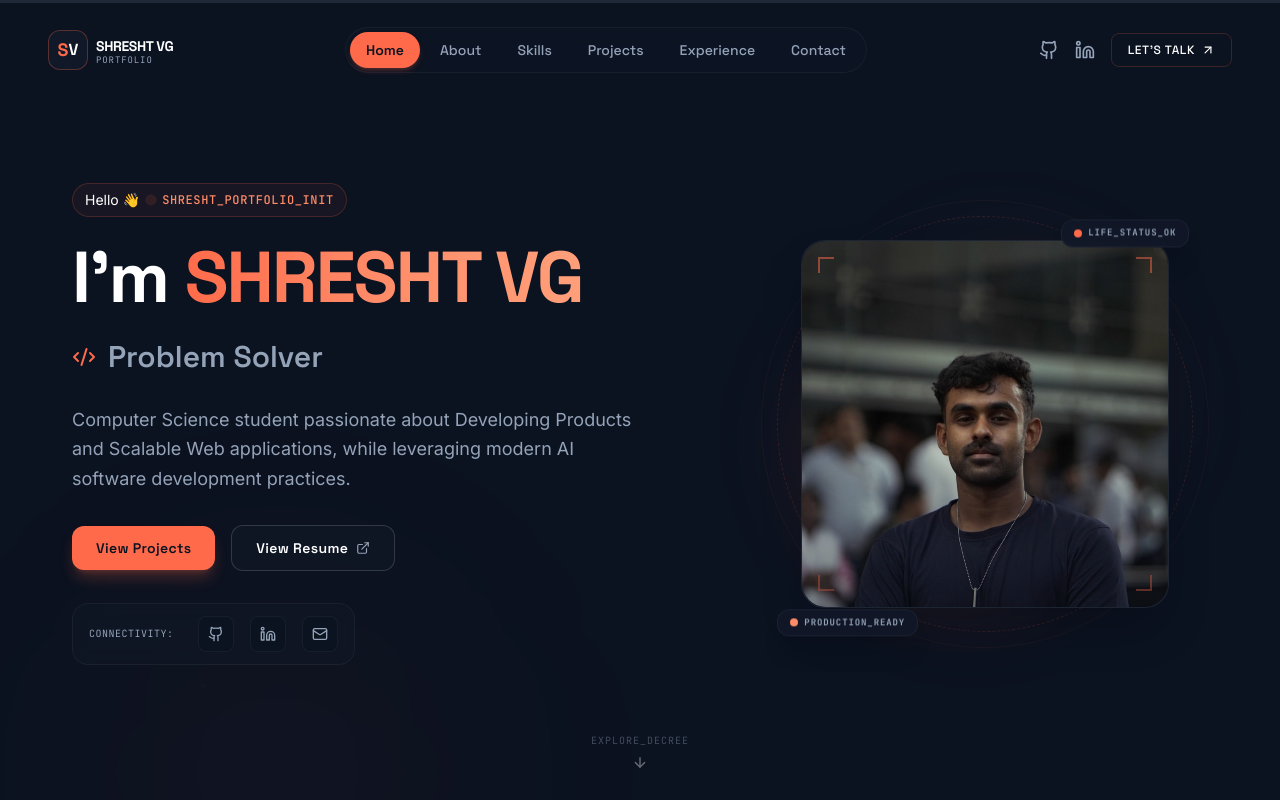
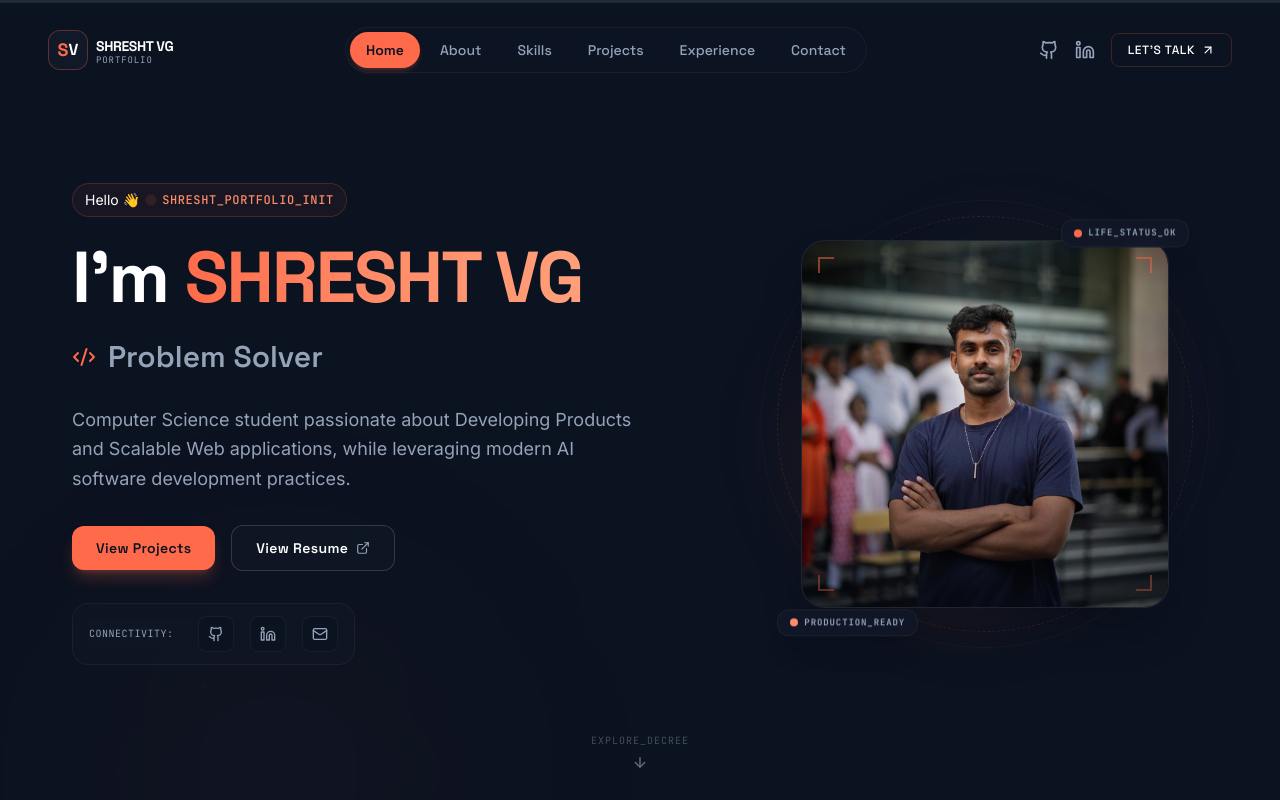
Before and after one commit to Shreshtvg/Portfolio-Website, a React (Vite) app: page / in a window 1280 px wide. Shown: the top 800 px of the page. Built offline with nearby package versions, Linux system fonts and the light colour scheme.

Commit message:
changed profile picture

```diff
--- a/src/data/portfolioData.ts
+++ b/src/data/portfolioData.ts
@@ -40,7 +40,7 @@ export const portfolioData = {
       "Software Engineer",
       "Problem Solver"
     ],
-    avatar: "/images/shresht_avatar_1779794430571.jpg",
+    avatar: "/images/shresht_avatar_1779794430571.jpeg",
     socials: {
       github: "https://github.com/shreshtvg",
       linkedin: "https://www.linkedin.com/in/shresht-v-g-506465241/",
```
Also changed, not shown: public/images/shresht_avatar_1779794430571.jpeg (added), public/images/shresht_avatar_1779794430571.jpg (deleted).
